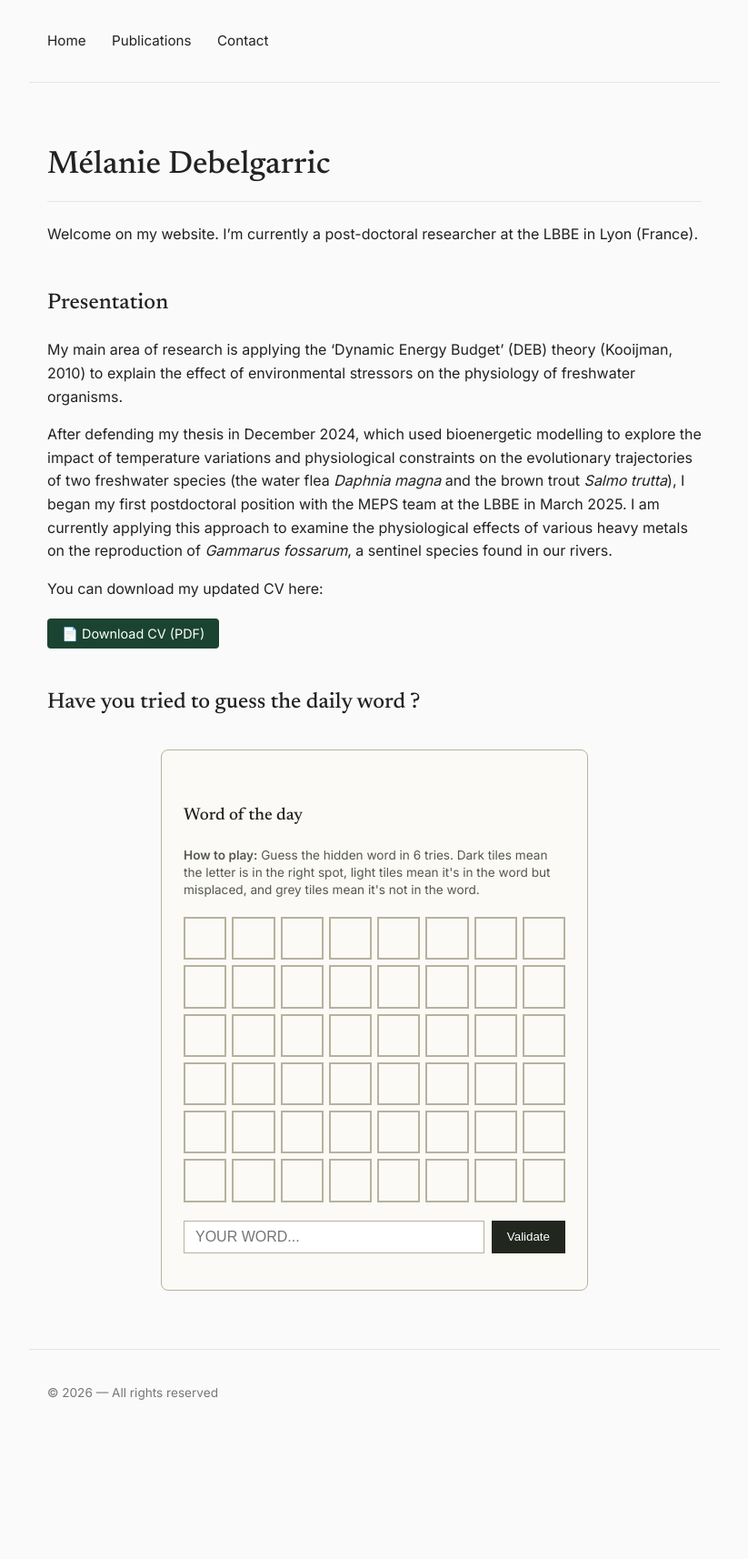
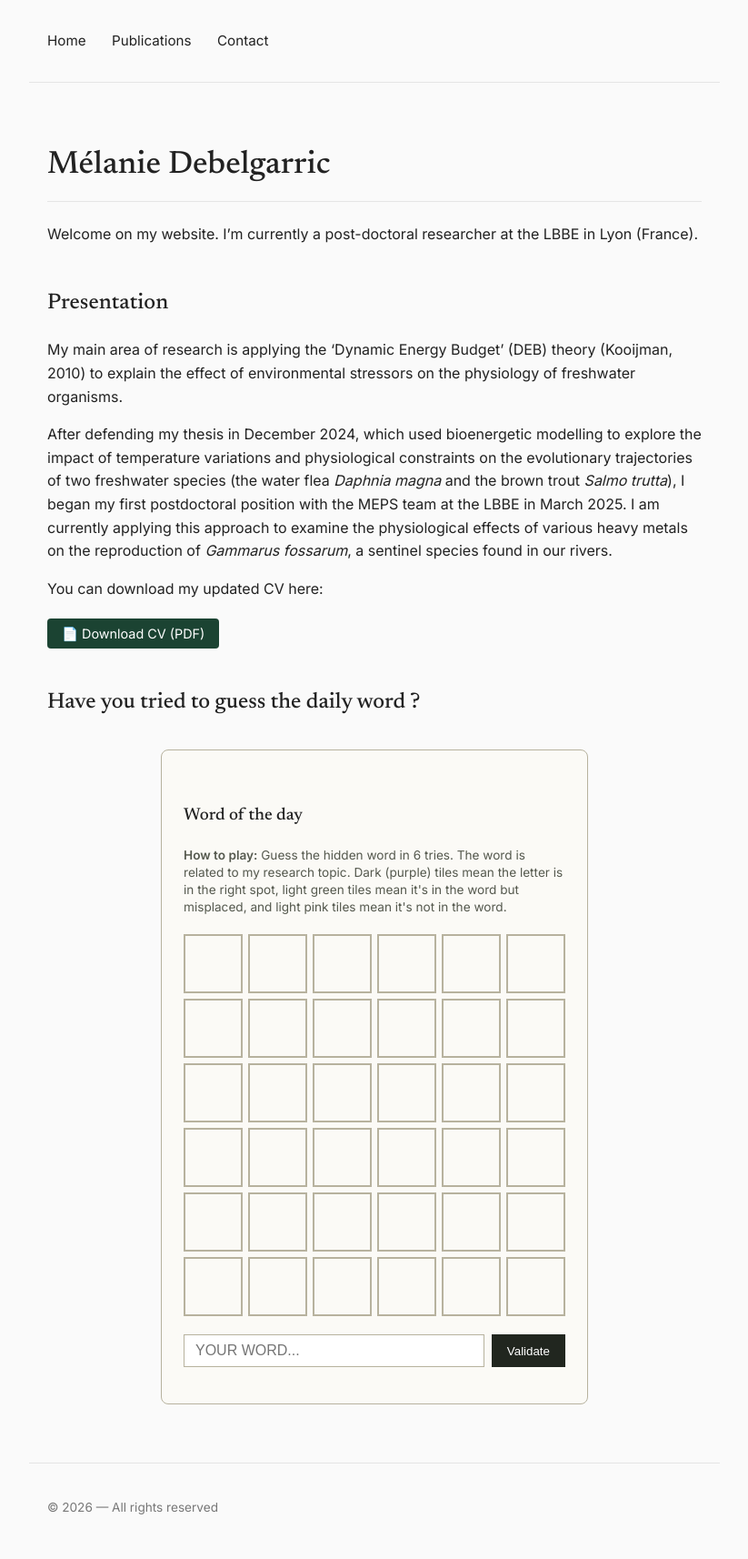
Before and after one commit to mdebelgarric/mdebelgarric.github.io, a Jekyll site: the page built from index.md, in a window 1280 px wide. Shown: the whole page at 91% size, without its empty margins (228-1051 px from the left). Built offline with Jekyll 4.4.1, drawn with Linux system fonts in a browser that asks for light colours; before the commit the page ends 1588 px from its top, so only the background shows below that; part of the change alters nothing that is shown.

Commit message:
modify colors in game

```diff
--- a/assets/js/daily-game.js
+++ b/assets/js/daily-game.js
@@ -1,7 +1,8 @@
 const WORDS = [
     "EVOLUTION", "GAMMARID", "MODELLING", "DYNAMIC", "ENERGY",
     "BUDGET", "MODELS", "TRAITS", "SURVIVAL", "TOXICANT",
-    "ENVIRONMENT", "TEMPERATURE", "GLOBAL", "CLIMATE"
+    "ENVIRONMENT", "TEMPERATURE", "GLOBAL", "CLIMATE", "DAPHNIA",
+    "IMPACT", "TESTS", "METALS", "PESTICIDE"
   ];
 
   /* =========================================================
--- a/index.md
+++ b/index.md
@@ -59,9 +59,9 @@ You can download my updated CV here:
     color: #21261F;
     background: #FBFAF6;
   }
-  .tile.correct { background: #2F5D50; border-color: #2F5D50; color: #fff; }
-  .tile.present { background: #B08947; border-color: #B08947; color: #fff; }
-  .tile.absent  { background: #C9C4B5; border-color: #C9C4B5; color: #21261F; }
+  .tile.correct { background: #571487; border-color: #571487; color: #fff; }
+  .tile.present { background: #28c7a4; border-color: #28c7a4; color: #fff; }
+  .tile.absent  { background: #ffe3f8; border-color: #ffe3f8; color: #21261F; }
 
   #input-row {
     display: flex;
@@ -88,7 +88,7 @@ You can download my updated CV here:
 
 <div class="game-card">
   <h3>Word of the day</h3>
-  <p class="game-subtitle"><strong>How to play:</strong> Guess the hidden word in 6 tries. Dark tiles mean the letter is in the right spot, light tiles mean it's in the word but misplaced, and grey tiles mean it's not in the word.</p>
+  <p class="game-subtitle"><strong>How to play:</strong> Guess the hidden word in 6 tries. The word is related to my research topic. Dark (purple) tiles mean the letter is in the right spot, light green tiles mean it's in the word but misplaced, and light pink tiles mean it's not in the word.</p>
 
   <div id="grid"></div>
 
```
